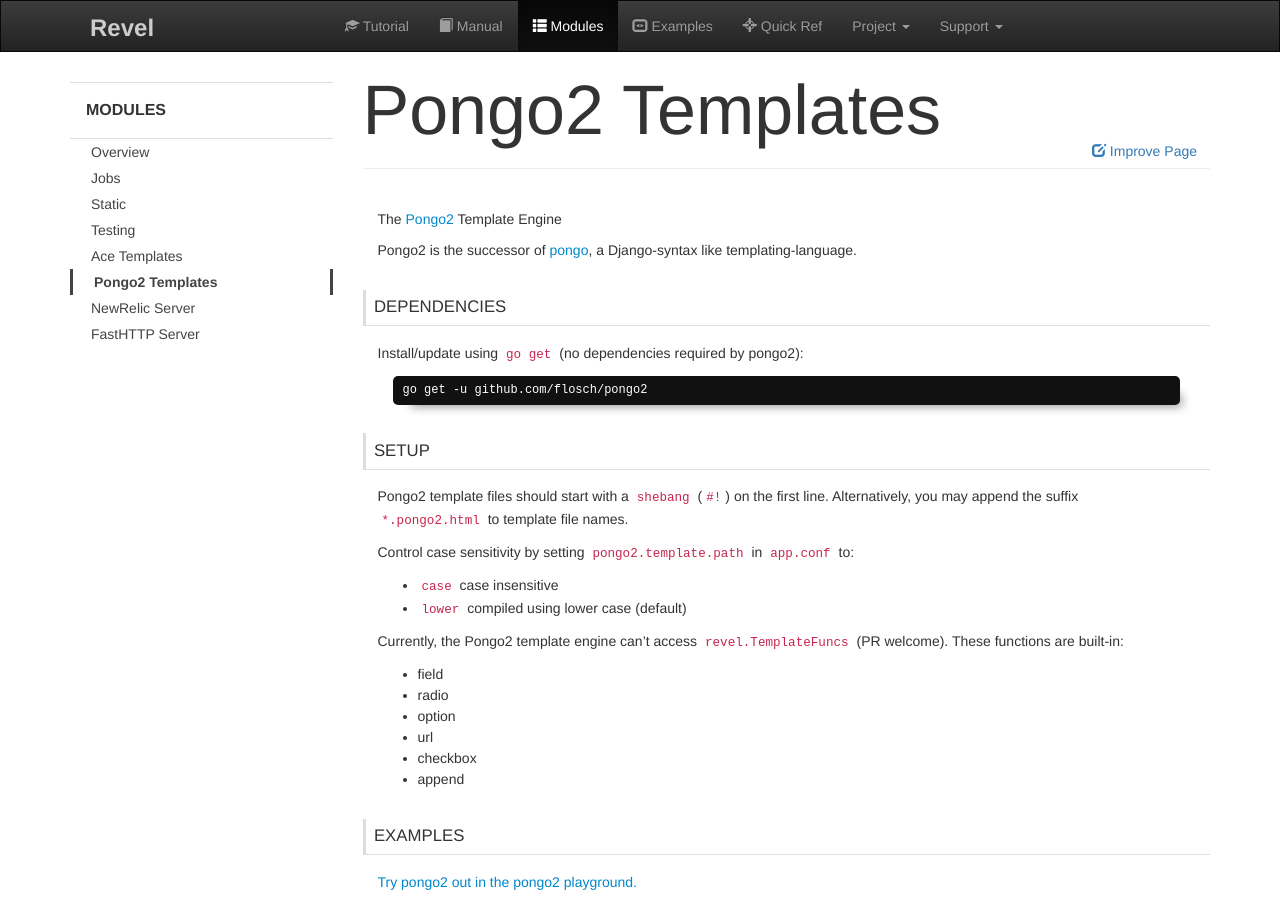
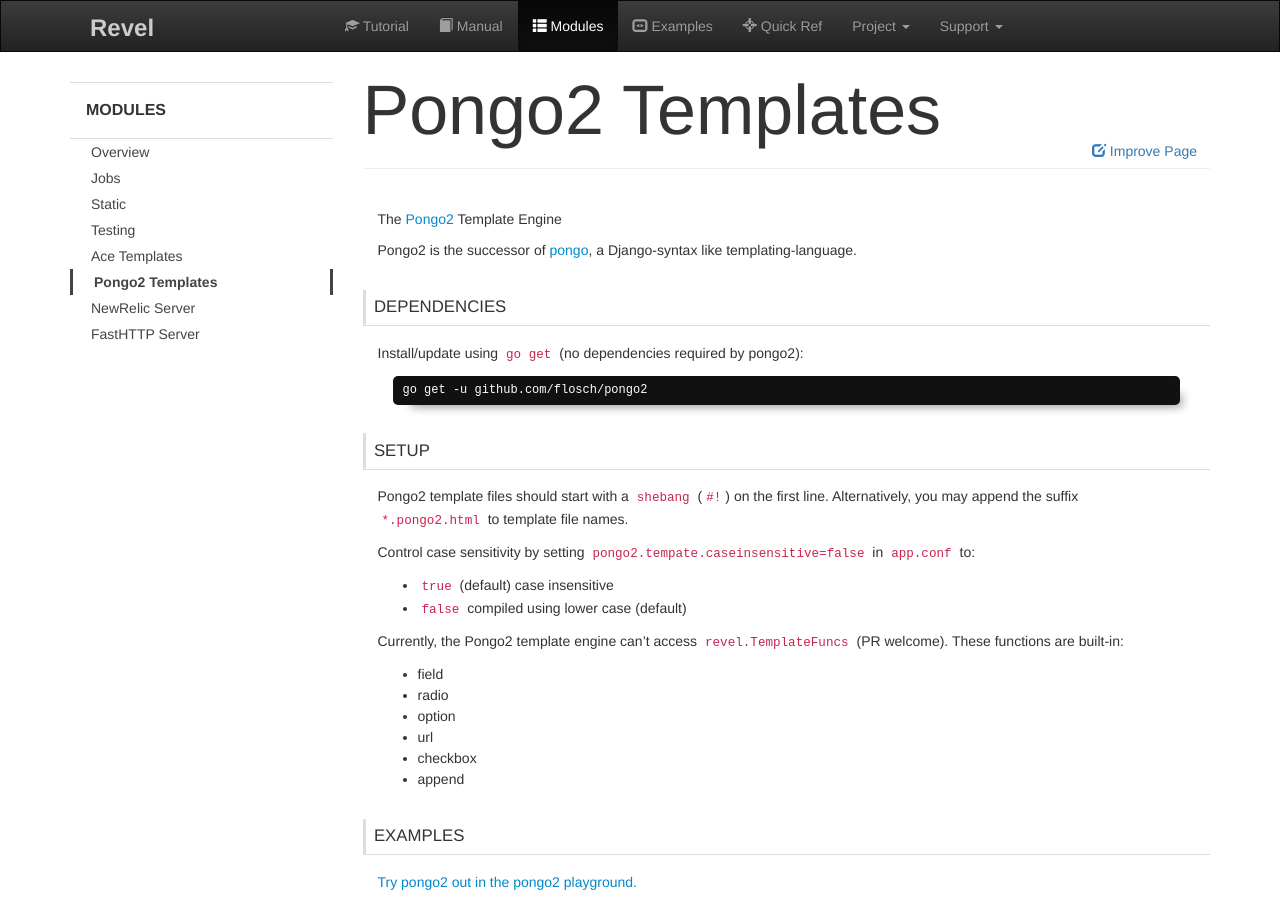
Before and after one commit to revel/revel.github.io, a Jekyll site: the page built from modules/template-engine-pongo2.md, in a window 1280 px wide and 900 px high. Built offline with Jekyll 4.4.1, drawn with Linux system fonts in a browser that asks for light colours; nearby versions of some CDN libraries.

Commit message:
Update pongo2.tempate.caseinsensitive

```diff
--- a/modules/template-engine-pongo2.md
+++ b/modules/template-engine-pongo2.md
@@ -21,9 +21,9 @@ go get -u github.com/flosch/pongo2
 
 Pongo2 template files should start with a `shebang` (`#!`) on the first line. Alternatively, you may append the suffix `*.pongo2.html` to template file names.
 
-Control case sensitivity by setting `pongo2.template.path` in `app.conf` to:
-- `case` case insensitive
-- `lower` compiled using lower case (default)
+Control case sensitivity by setting `pongo2.tempate.caseinsensitive=false` in `app.conf` to:
+- `true` (default) case insensitive
+- `false` compiled using lower case (default)
 
 Currently, the Pongo2 template engine can't access `revel.TemplateFuncs`
 (PR welcome). These functions are built-in:
```
Also changed, not shown: modules/template-engine-ace.md (+1 -1 lines).
